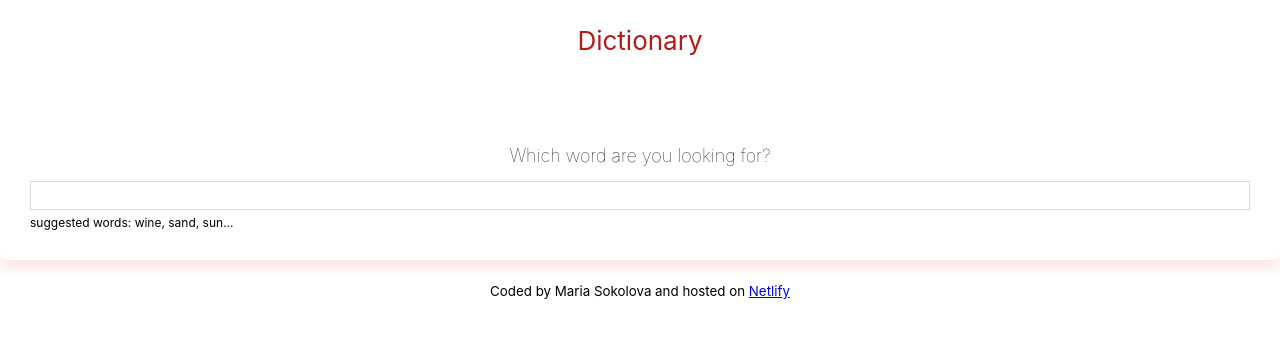
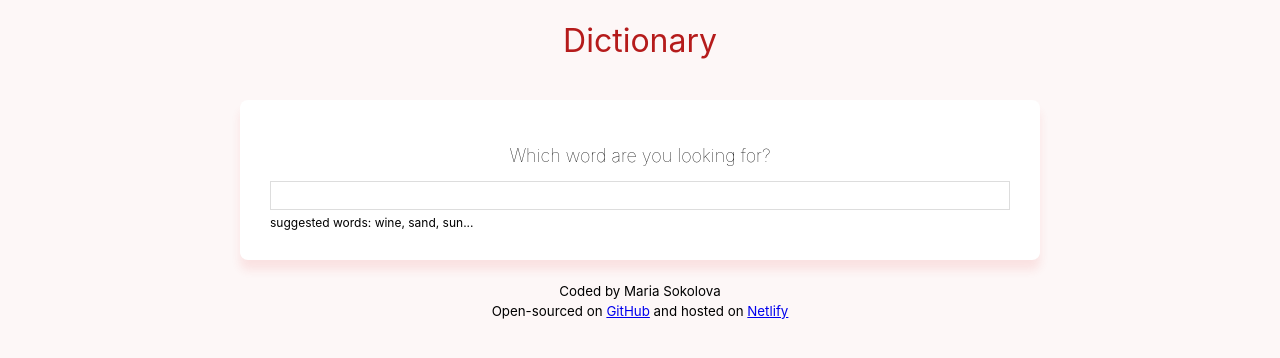
Before and after one commit to MariaASokolova/Dictionary-app, a React (Create React App) app: page / in a window 1280 px wide. Shown: the top 358 px of the page. Built offline with nearby package versions, Linux system fonts and the light colour scheme.

Commit message:
final styling modification

```diff
--- a/src/App.css
+++ b/src/App.css
@@ -1,5 +1,11 @@
+body {
+  background: rgb(245, 215, 215, 0.2);
+}
+
 .App {
   text-align: center;
+  max-width: 800px;
+  margin: 0 auto;
 }
 
 .App-header {
@@ -8,6 +14,7 @@
   flex-direction: column;
   align-items: center;
   justify-content: center;
-  font-size: calc(10px + 2vmin);
+  font-size: 32px;
+  font-weight: 380;
   color: rgb(181, 27, 27);
 }
--- a/src/App.js
+++ b/src/App.js
@@ -12,8 +12,9 @@ function App() {
       </div>
       <footer>
         <small>
-          Coded by Maria Sokolova and hosted on{" "}
-          <a href="https://www.netlify.com/">Netlify</a>
+          Coded by Maria Sokolova <br /> Open-sourced on{" "}
+          <a href="https://github.com/MariaASokolova/dictionary-app">GitHub</a>{" "}
+          and hosted on <a href="https://www.netlify.com/">Netlify</a>
         </small>
       </footer>
     </div>
--- a/src/Dictionary.css
+++ b/src/Dictionary.css
@@ -1,3 +1,7 @@
+.Dictionary {
+  max-width: 800px;
+}
+
 .Dictionary h1 {
   font-size: 18px;
   font-weight: 100;
--- a/src/Dictionary.js
+++ b/src/Dictionary.js
@@ -26,7 +26,7 @@ export default function Dictionary() {
     let pexelsApiKey =
       "563492ad6f91700001000001d434677ea3724accb07dd8db3f773ecc";
 
-    let pexelsUrl = `https://api.pexels.com/v1/search?query=${keyword}&per_page=1`;
+    let pexelsUrl = `https://api.pexels.com/v1/search?query=${keyword}&per_page=3`;
     axios
       .get(pexelsUrl, { headers: { Authorization: `Bearer ${pexelsApiKey}` } })
       .then(handlePexelsResponse);
--- a/src/Photos.css
+++ b/src/Photos.css
@@ -1,7 +1,3 @@
-.Photos {
-  margin: 0 auto;
-}
-
-img {
+.Photos img {
   border-radius: 8px;
 }
--- a/src/Photos.js
+++ b/src/Photos.js
@@ -8,13 +8,12 @@ export default function Photos(props) {
         <div className="row">
           {props.photos.map(function (photo, index) {
             return (
-              <div className="col-5" key={index}>
+              <div className="col-4" key={index}>
                 <a href={photo.src.original} target="_blank" rel="noreferrer">
                   <img
                     src={photo.src.tiny}
                     className="img-fluid"
                     alt="visual example"
-                    key={index}
                   />
                 </a>
               </div>
```
